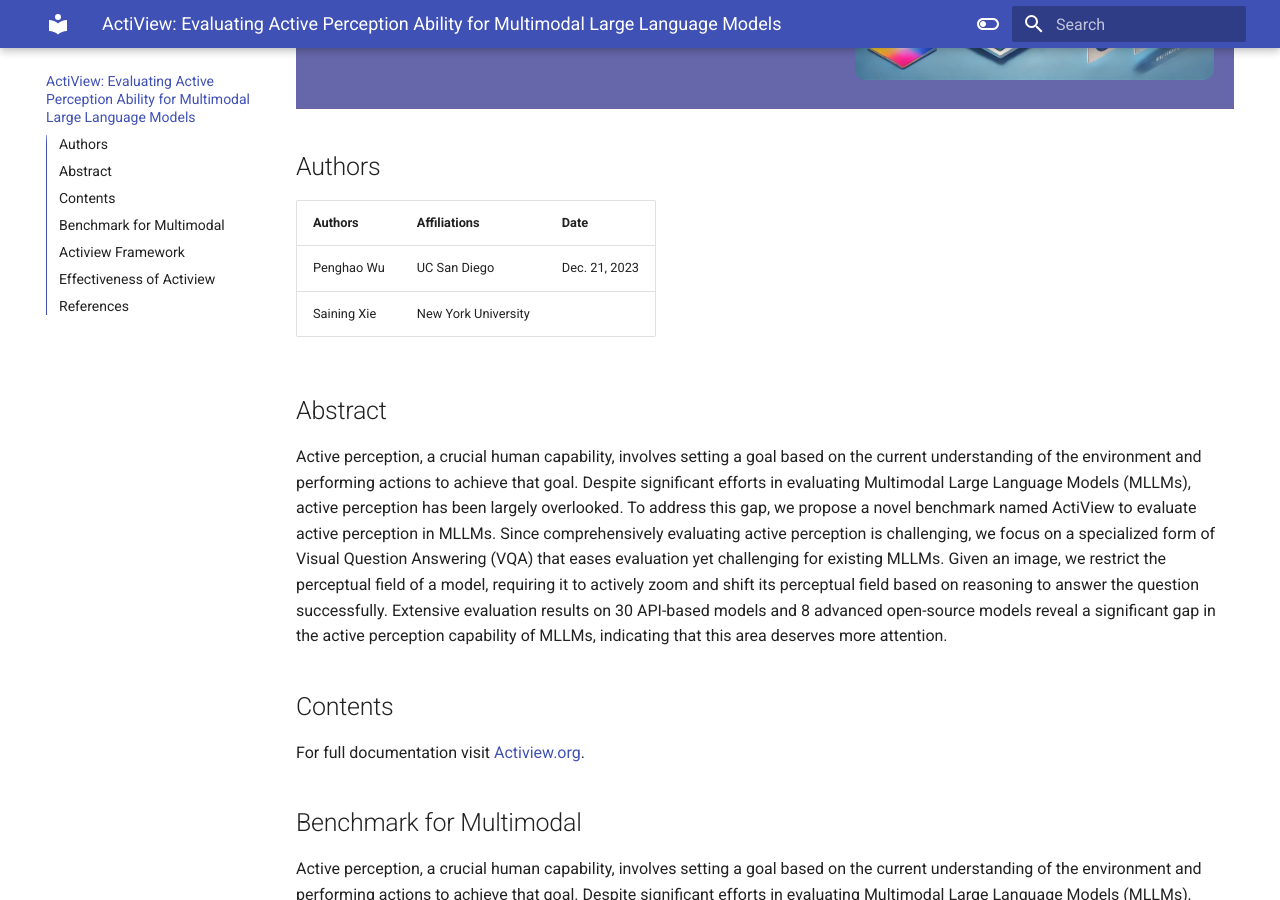
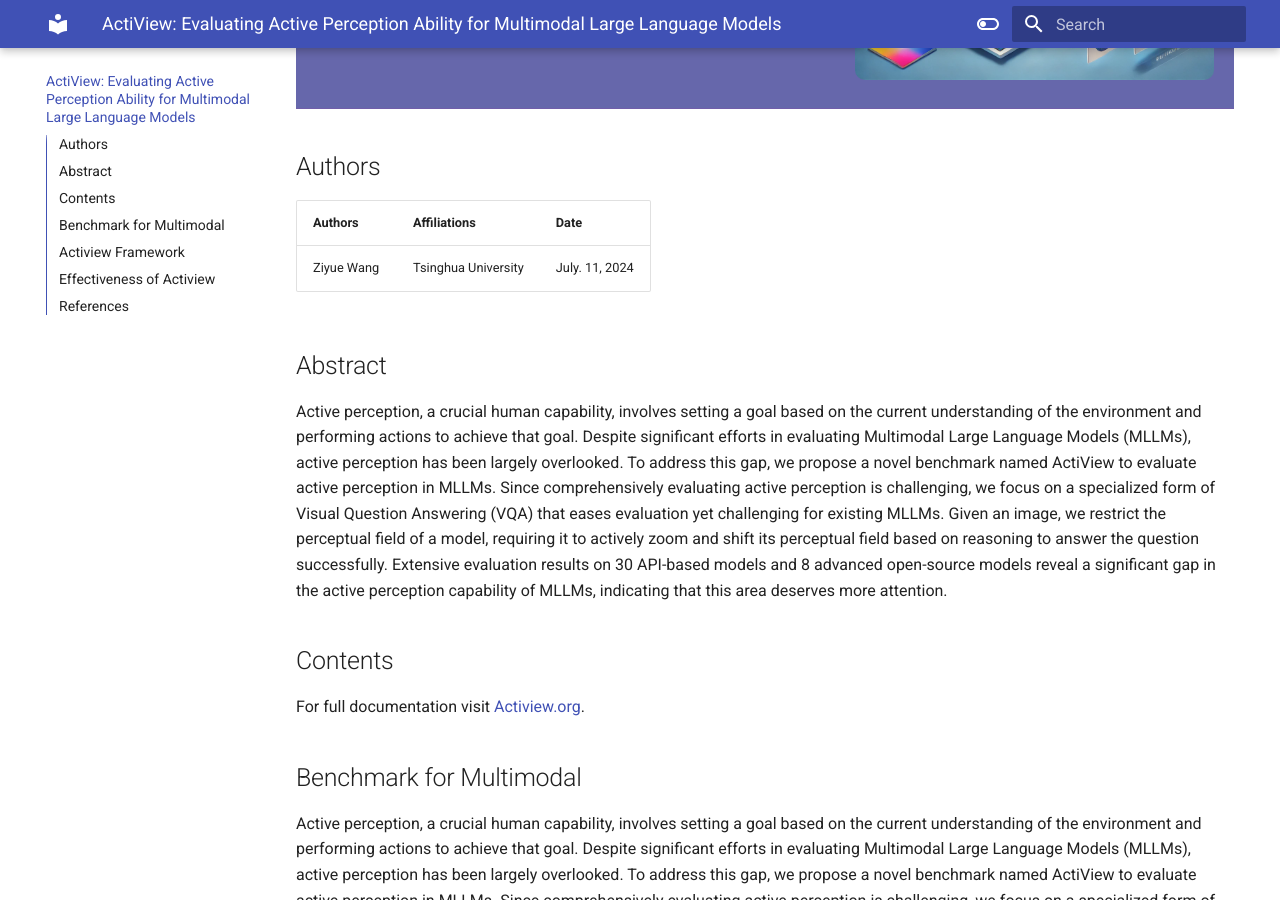
Before and after one commit to Focus168/Active-Perception-Ability-for-MLLM, an MkDocs documentation site: the page built from docs/index.md, in a window 1280 px wide and 900 px high, scrolled down 568 px. Built offline with MkDocs 1.6.1 and Material for MkDocs 9.7.7, drawn with Linux system fonts in a browser that asks for light colours.

Commit message:
Adding initial documentation files

```diff
--- a/docs/index.md
+++ b/docs/index.md
@@ -17,8 +17,7 @@
 ## Authors
 | Authors       | Affiliations      | Date          |
 |---------------|-------------------|---------------|
-| Penghao Wu    | UC San Diego      | Dec. 21, 2023 |
-| Saining Xie   | New York University|               |
+| Ziyue Wang    | Tsinghua University | July. 11, 2024 |
 
 ## Abstract
 Active perception, a crucial human capability, involves setting a goal based on the current understanding of the environment and performing actions to achieve that goal. Despite significant efforts in evaluating Multimodal Large Language Models (MLLMs), active perception has been largely overlooked. To address this gap, we propose a novel benchmark named ActiView to evaluate active perception in MLLMs. Since comprehensively evaluating active perception is challenging, we focus on a specialized form of Visual Question Answering (VQA) that eases evaluation yet challenging for existing MLLMs. Given an image, we restrict the perceptual field of a model, requiring it to actively zoom and shift its perceptual field based on reasoning to answer the question successfully. Extensive evaluation results on 30 API-based models and 8 advanced open-source models reveal a significant gap in the active perception capability of MLLMs, indicating that this area deserves more attention.
```
